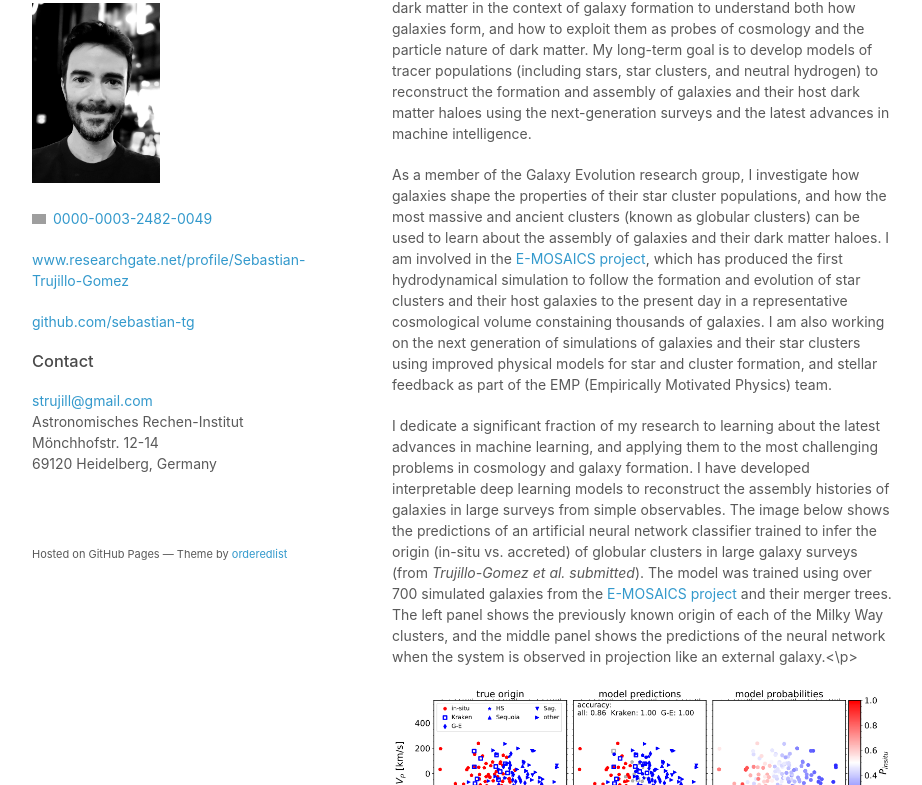
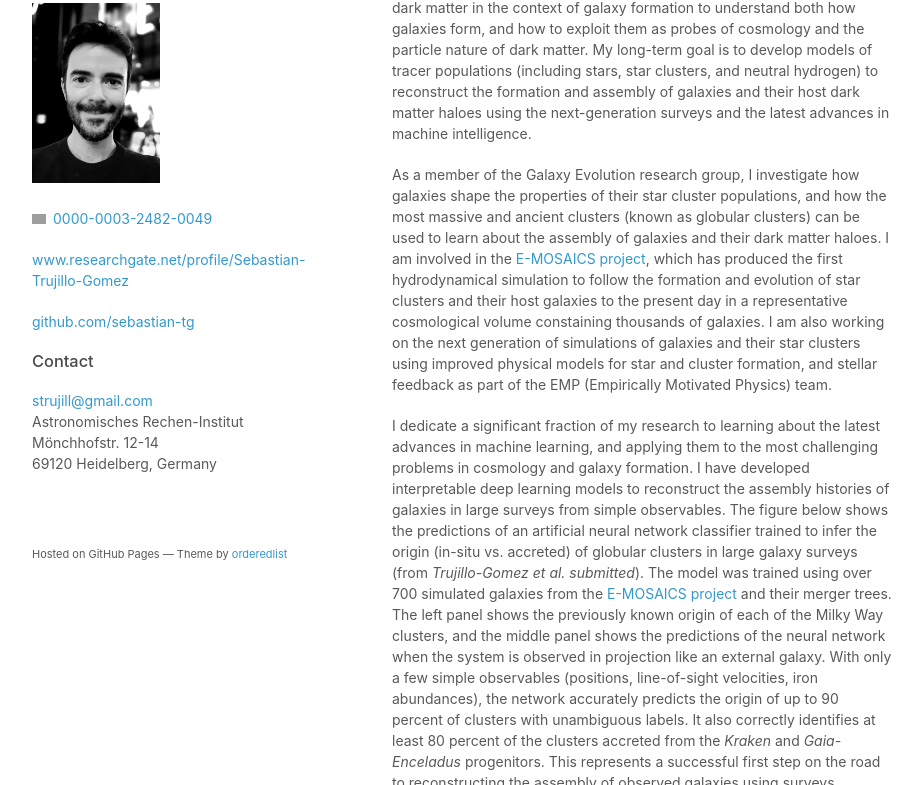
Before and after one commit to sebastian-tg/sebastian-tg.github.io, a plain HTML site: page index.html in a window 1280 px wide. Shown: the part 167-952 px from the top of the page, without its empty margins (178-1100 px from the left). Drawn offline with Linux system fonts and the light colour scheme; grey boxes are pictures that could not be loaded.

Commit message:
Update index.html

```diff
--- a/index.html
+++ b/index.html
@@ -60,12 +60,15 @@
 
         <p>I dedicate a significant fraction of my research to learning about the latest advances in machine learning, and applying them
           to the most challenging problems in cosmology and galaxy formation. I have developed interpretable deep learning models to
-          reconstruct the assembly histories of galaxies in large surveys from simple observables. The image below shows the predictions of an artificial neural network classifier trained to infer the origin (in-situ vs. accreted)
+          reconstruct the assembly histories of galaxies in large surveys from simple observables. The figure below shows the predictions of an artificial neural network classifier trained to infer the origin (in-situ vs. accreted)
           of globular clusters in large galaxy surveys (from <i>Trujillo-Gomez et al. submitted</i>). The model was trained using over 700 simulated galaxies from the
            <a href="https://www.astro.ljmu.ac.uk/~astjpfef/e-mosaics/" title="E-MOSAICS project">E-MOSAICS project</a>
            and their merger trees. The left panel shows the previously known origin of each of the Milky Way clusters, and the
            middle panel shows the predictions of the neural network when the system is observed in projection
-           like an external galaxy.<\p>
+           like an external galaxy. With only a few simple observables (positions, line-of-sight velocities, iron abundances), the network accurately
+           predicts the origin of up to 90 percent of clusters with unambiguous labels. It also correctly identifies at least 80 percent of the clusters
+           accreted from the <i>Kraken</i> and <i>Gaia-Enceladus</i> progenitors. This represents a successful first step on the road to
+           reconstructing the assembly of observed galaxies using surveys.</p>
 
         <p><img src="RVplots_MWtest_ensemble_90deg.png" alt="photo" width="1000"></p>
 
@@ -77,7 +80,7 @@
           <a href="https://ui.adsabs.harvard.edu/abs/2018MNRAS.475.4825T/abstract" title=""><i>Trujillo-Gomez et al. 2018</i></a>).
           After carefully accounting for all observational systematic effects, low-mass haloes
           hosting dwarf galaxies still appear to be underabundant compared to the predictions. This discrepancy could provide important hints on the
-          elusive particle nature of dark matter, indicating that it is either not cold or not collisionless
+          elusive particle nature of dark matter, indicating that it may not be cold or collisionless
           (see <a href="https://ui.adsabs.harvard.edu/abs/2017MNRAS.470.1542S/abstract" title=""><i>Schneider, Trujillo-Gomez et al. 2017</i></a>).</p>
 
         <p><img src="VF_plot.png" alt="photo" width="400"></p>
```
